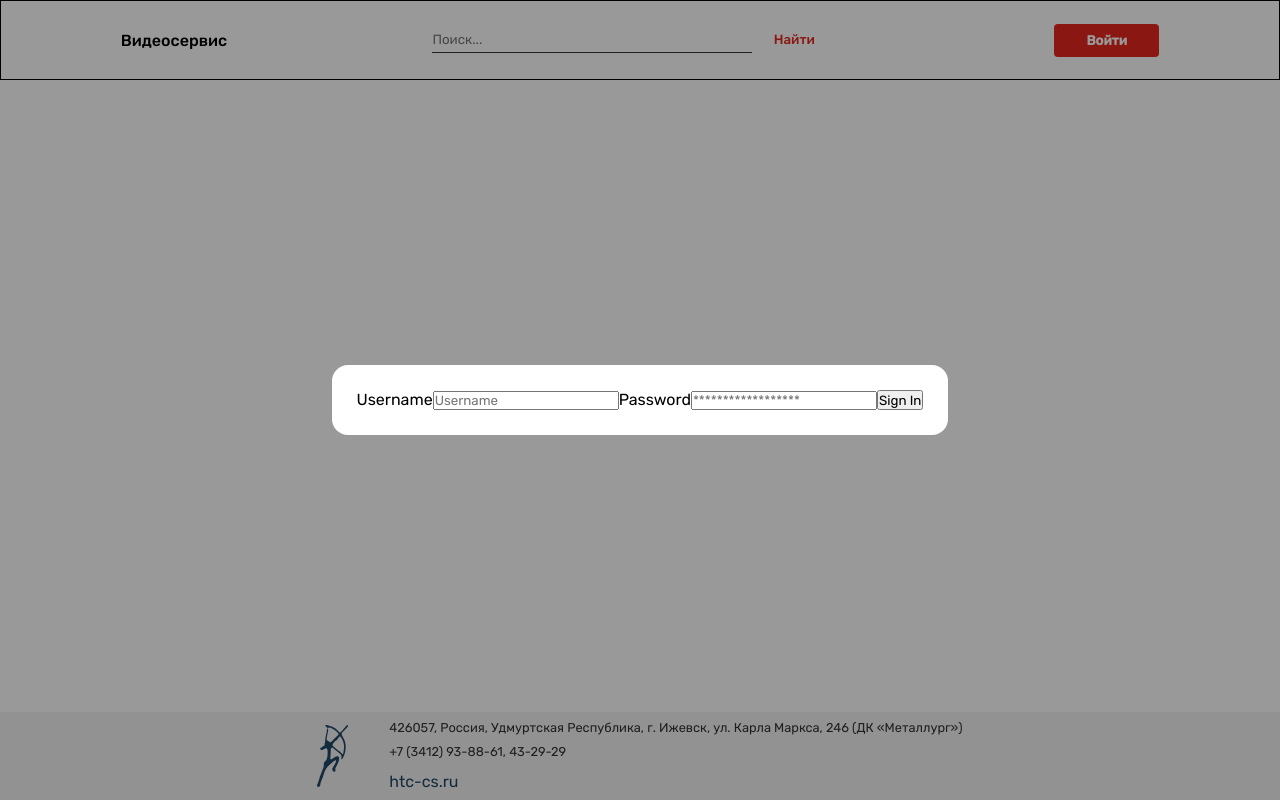
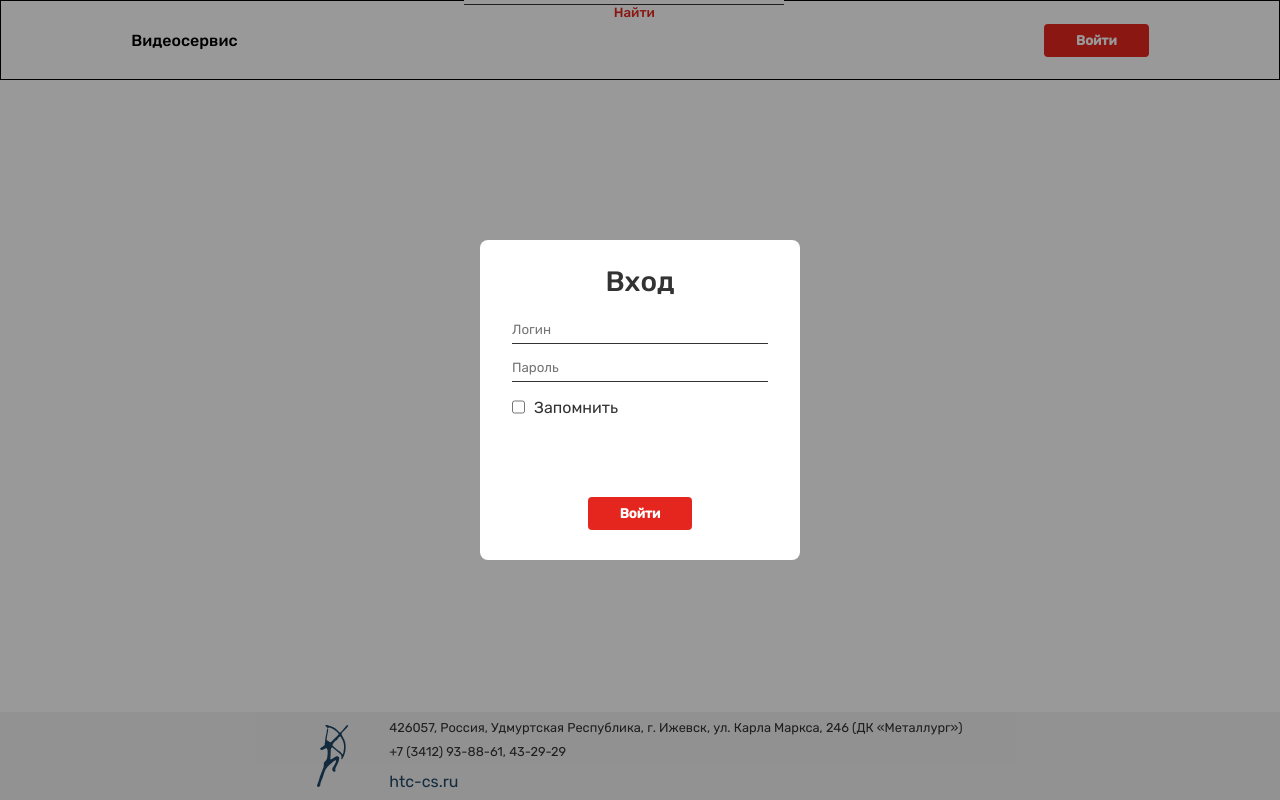
Before and after one commit to VicGayday/Video-service, a React (Create React App) app: page /login in a window 1280 px wide. Both pictures are taken after a click on the button "Войти". Built offline with nearby package versions, Linux system fonts and the light colour scheme.

Commit message:
finished modal window

```diff
--- a/src/components/UI/modal/MyModal.module.css
+++ b/src/components/UI/modal/MyModal.module.css
@@ -11,8 +11,9 @@
 .myModalContent {
   padding: 25px;
   background: white;
-  border-radius: 16px;
-  min-width: 250px;
+  border-radius: 8px;
+  width: 25vw;
+  height: 40vh;
 }
 
 .myModal.active {
--- a/src/components/login/Login.css
+++ b/src/components/login/Login.css
@@ -0,0 +1,46 @@
+.login-title {
+  text-align: center;
+  font-weight: 500;
+  color:#333333;
+  font-size: 1.75rem;
+  margin-bottom: 3vh;
+}
+
+.form-container {
+  display: flex;
+  flex-direction: column;
+  align-items: center;
+  justify-content: center;
+  border-radius: 5px;
+  flex-wrap: wrap;
+}
+
+form {
+  margin-bottom: 10vh;
+  display: flex;
+  flex-direction: column;
+}
+
+  .input {
+    appearance: none;
+    padding-bottom: 6px;
+    border: none;
+    border-bottom:#333333 1px solid;
+    margin-bottom: 2vh;
+    width: 20vw;
+  }
+
+  span {
+    color: #333333;
+  }
+
+  .checkbox-wrapper {
+    display: flex;
+    flex-wrap: nowrap;
+    justify-content: flex-start;
+  }
+
+  input[type="checkbox"] {
+    height: 18px;
+    margin-right: 0.7vw;
+  }
--- a/src/components/login/Login.jsx
+++ b/src/components/login/Login.jsx
@@ -1,11 +1,16 @@
-import React from 'react';
+import React from 'react'
+
+import MyButton from '../UI/button/MyButton'
+import './Login.css'
 
 const Login = () => {
   return (
     <section className="form-container">
+      <h5 className="login-title">Вход</h5>
       <form>
-        <label htmlFor="username">Username</label>
+        {/* <label htmlFor="username">Username</label> */}
         <input
+          className="input login"
           // onChange={(e) => {
           //   dispatch(updateLogin(e.target.value));
           // }}
@@ -13,11 +18,12 @@ const Login = () => {
           name="username"
           id="username"
           // value={login}
-          placeholder="Username"
+          placeholder="Логин"
         />
 
-        <label htmlFor="password">Password</label>
+        {/* <label htmlFor="password">Password</label> */}
         <input
+          className="input password"
           // onChange={(e) => {
           //   dispatch(updatePassword(e.target.value));
           // }}
@@ -25,12 +31,14 @@ const Login = () => {
           name="password"
           id="password"
           // value={password}
-          placeholder="******************"
+          placeholder="Пароль"
         />
+        <section className="checkbox-wrapper">
+          <input type="checkbox" />
+          <span>Запомнить</span>
+        </section>
       </form>
-      <button className="signin-button" type="button">
-        Sign In
-      </button>
+      <MyButton>Войти</MyButton>
     </section>
   );
 }
```
